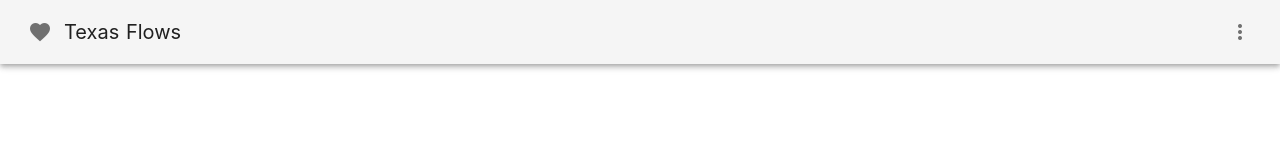
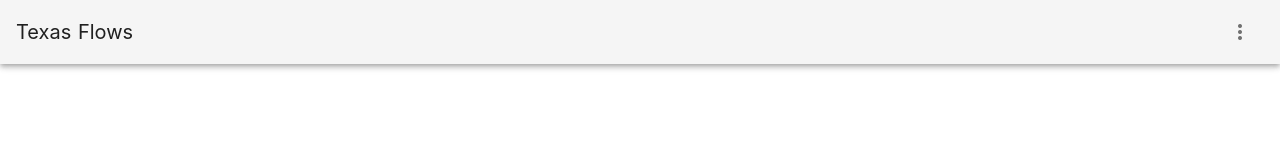
Before and after one commit to nicholashopper/texas-flows, a Nuxt app: page / in a window 1280 px wide. Shown: the top 160 px of the page. Built offline with nearby package versions, Linux system fonts and the light colour scheme.

Commit message:
Clean up top bar

```diff
--- a/layouts/default.vue
+++ b/layouts/default.vue
@@ -1,9 +1,6 @@
 <template>
   <div>
     <v-app-bar>
-      <v-btn icon>
-        <v-icon>mdi-heart</v-icon>
-      </v-btn>
       <v-toolbar-title>Texas Flows</v-toolbar-title>
       <v-spacer></v-spacer>
       <v-menu
```
